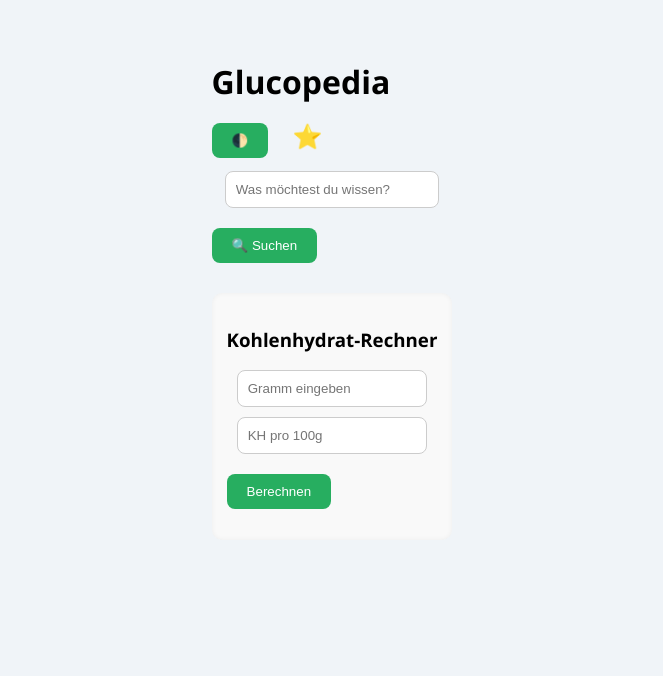
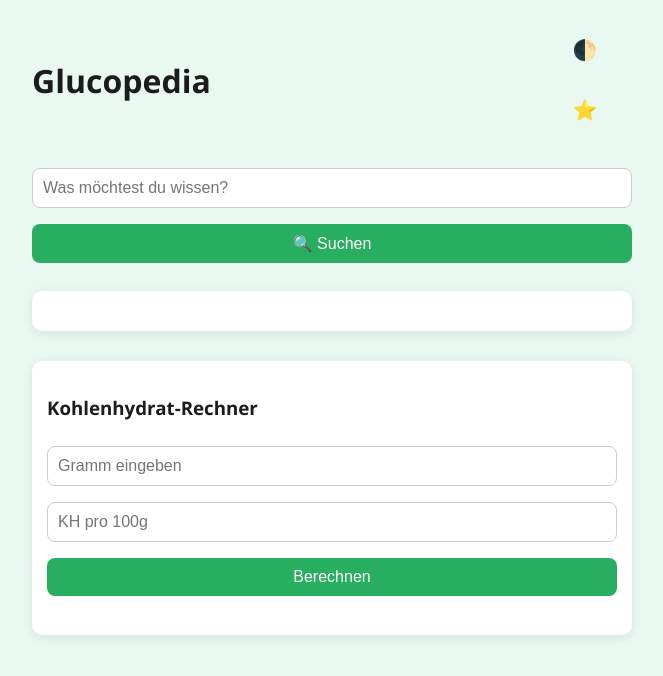
Before and after one commit to Prinzvonbinz/DiabeticUltra, a plain HTML site: page index.html in a window 1280 px wide. Shown: the whole page, without its empty margins (308-971 px from the left). Drawn offline with Linux system fonts and the light colour scheme.

Commit message:
Update style.css

```diff
--- a/style.css
+++ b/style.css
@@ -1,66 +1,63 @@
+:root {
+  --bg: #e9f9f2;
+  --text: #1c1c1c;
+  --card: #ffffff;
+  --accent: #27ae60;
+  --shadow: rgba(0, 0, 0, 0.1);
+}
+
+body.dark {
+  --bg: #1e1e1e;
+  --text: #f5f5f5;
+  --card: #2c2c2c;
+  --accent: #2ecc71;
+  --shadow: rgba(0, 0, 0, 0.3);
+}
+
 body {
   margin: 0;
   font-family: 'Segoe UI', sans-serif;
-  background: #f0f4f8;
-  display: flex;
-  justify-content: center;
-  align-items: start;
-  min-height: 100vh;
-  padding-top: 60px;
+  background: var(--bg);
+  color: var(--text);
+  transition: background 0.3s, color 0.3s;
 }
 
-.topbar {
-  position: fixed;
-  top: 0;
-  left: 0;
-  right: 0;
-  background: #2c3e50;
-  color: white;
-  padding: 10px 20px;
+.app {
+  max-width: 600px;
+  margin: auto;
+  padding: 20px;
+}
+
+header {
   display: flex;
   justify-content: space-between;
   align-items: center;
+  margin-bottom: 20px;
 }
 
-#favBtn {
+.header-icons button {
   background: none;
   border: none;
-  font-size: 24px;
+  font-size: 20px;
+  margin-left: 10px;
   cursor: pointer;
-  color: gold;
 }
 
-.container {
-  background: white;
-  padding: 30px;
-  border-radius: 15px;
-  box-shadow: 0 4px 20px rgba(0,0,0,0.2);
-  max-width: 500px;
+input, button {
   width: 100%;
-  text-align: center;
-}
-
-h1 {
-  margin: 0;
-}
-
-input {
-  width: 80%;
   padding: 10px;
-  margin: 10px auto;
+  margin: 8px 0;
+  font-size: 16px;
   border: 1px solid #ccc;
   border-radius: 8px;
-  display: block;
+  box-sizing: border-box;
 }
 
 button {
-  padding: 10px 20px;
-  background-color: #27ae60;
+  background-color: var(--accent);
   color: white;
   border: none;
-  border-radius: 8px;
   cursor: pointer;
-  margin-top: 10px;
 }
 
 button:hover {
@@ -68,32 +65,135 @@ button:hover {
 }
 
 #result {
+  background: var(--card);
+  padding: 20px;
   margin-top: 20px;
-  text-align: left;
+  border-radius: 10px;
+  box-shadow: 0 2px 8px var(--shadow);
 }
 
 .calculator {
   margin-top: 30px;
-  background-color: #f9f9f9;
+  background: var(--card);
   padding: 15px;
   border-radius: 10px;
-  box-shadow: inset 0 0 5px rgba(0,0,0,0.05);
+  box-shadow: 0 2px 8px var(--shadow);
 }
 
 #favoritesPanel {
   margin-top: 30px;
-  background-color: #fffbea;
+  background: var(--card);
   padding: 15px;
   border-radius: 10px;
-  text-align: left;
+  box-shadow: 0 2px 8px var(--shadow);
 }
 
 #favoritesList li {
-  margin-bottom: 10px;
+  display: flex;
+  justify-content: space-between;
+  margin-bottom: 8px;
 }
 
 .removeFav {
+  color: red;
+  cursor: pointer;
+}:root {
+  --bg: #e9f9f2;
+  --text: #1c1c1c;
+  --card: #ffffff;
+  --accent: #27ae60;
+  --shadow: rgba(0, 0, 0, 0.1);
+}
+
+body.dark {
+  --bg: #1e1e1e;
+  --text: #f5f5f5;
+  --card: #2c2c2c;
+  --accent: #2ecc71;
+  --shadow: rgba(0, 0, 0, 0.3);
+}
+
+body {
+  margin: 0;
+  font-family: 'Segoe UI', sans-serif;
+  background: var(--bg);
+  color: var(--text);
+  transition: background 0.3s, color 0.3s;
+}
+
+.app {
+  max-width: 600px;
+  margin: auto;
+  padding: 20px;
+}
+
+header {
+  display: flex;
+  justify-content: space-between;
+  align-items: center;
+  margin-bottom: 20px;
+}
+
+.header-icons button {
+  background: none;
+  border: none;
+  font-size: 20px;
   margin-left: 10px;
+  cursor: pointer;
+}
+
+input, button {
+  width: 100%;
+  padding: 10px;
+  margin: 8px 0;
+  font-size: 16px;
+  border: 1px solid #ccc;
+  border-radius: 8px;
+  box-sizing: border-box;
+}
+
+button {
+  background-color: var(--accent);
+  color: white;
+  border: none;
+  cursor: pointer;
+}
+
+button:hover {
+  background-color: #219150;
+}
+
+#result {
+  background: var(--card);
+  padding: 20px;
+  margin-top: 20px;
+  border-radius: 10px;
+  box-shadow: 0 2px 8px var(--shadow);
+}
+
+.calculator {
+  margin-top: 30px;
+  background: var(--card);
+  padding: 15px;
+  border-radius: 10px;
+  box-shadow: 0 2px 8px var(--shadow);
+}
+
+#favoritesPanel {
+  margin-top: 30px;
+  background: var(--card);
+  padding: 15px;
+  border-radius: 10px;
+  box-shadow: 0 2px 8px var(--shadow);
+}
+
+#favoritesList li {
+  display: flex;
+  justify-content: space-between;
+  margin-bottom: 8px;
+}
+
+.removeFav {
   color: red;
   cursor: pointer;
 }
```
